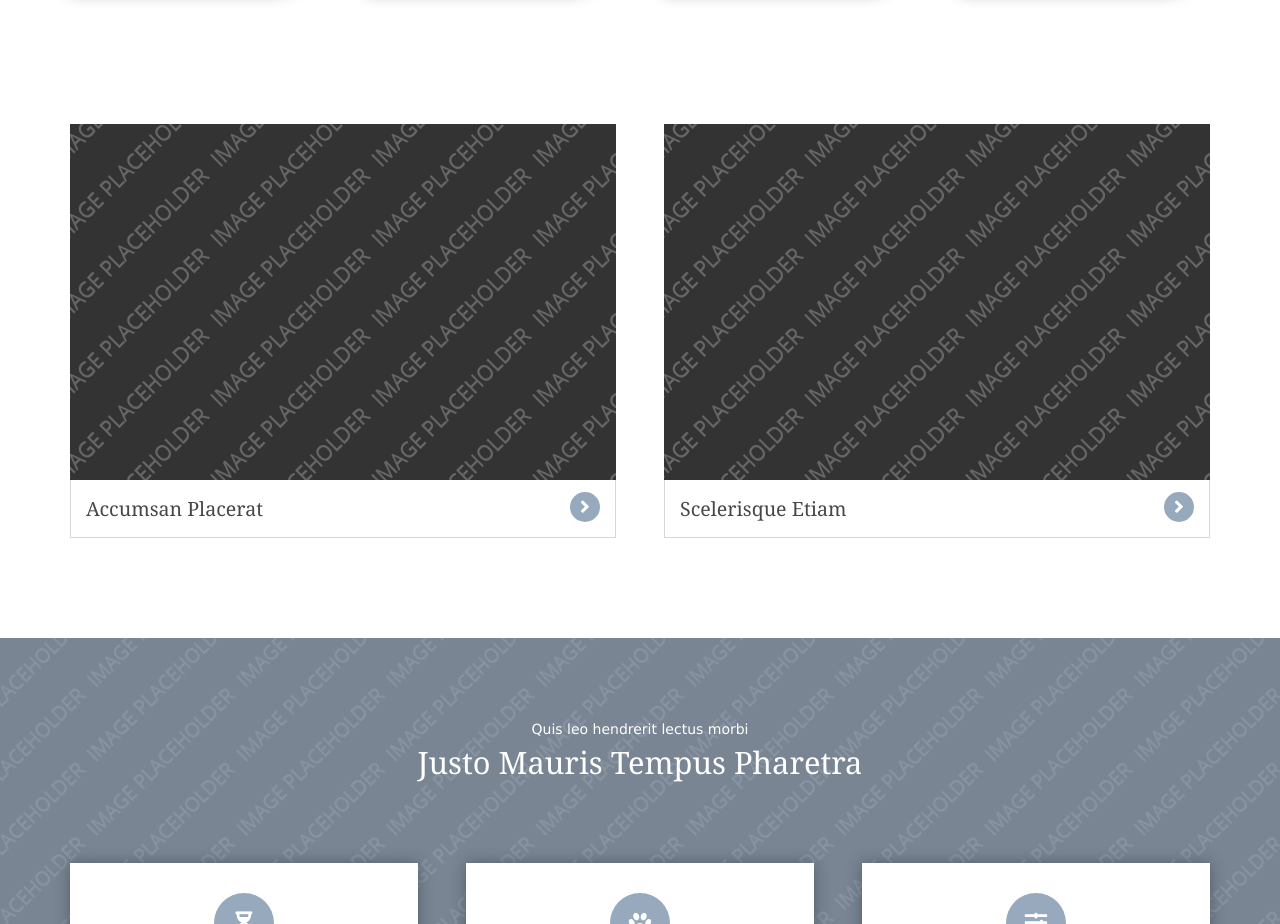
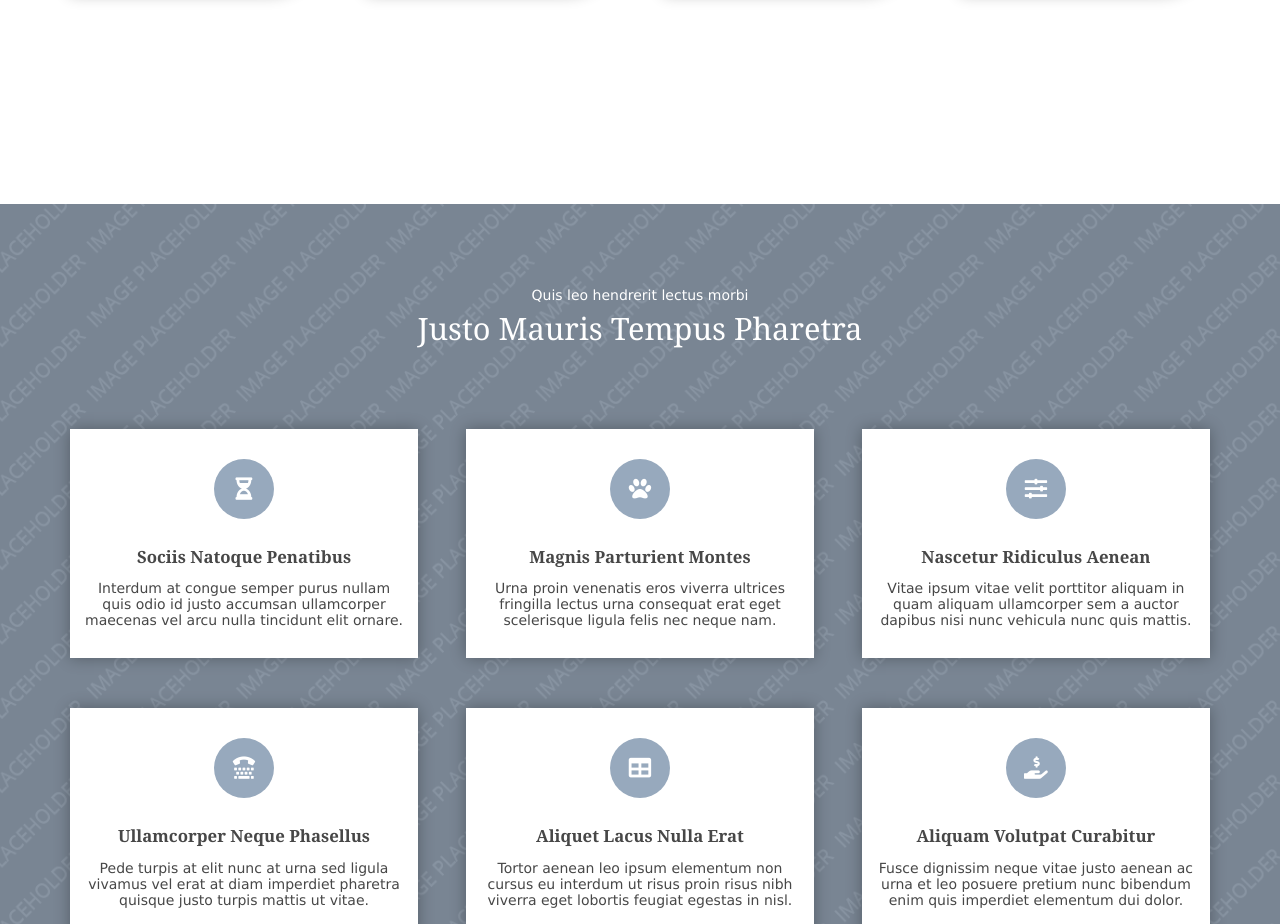
Before and after one commit to baraabourghli/netlify-gitops, a plain HTML site: page index.html in a window 1280 px wide. Shown: the part 940-1864 px from the top of the page. Drawn offline with Linux system fonts and the light colour scheme.

Commit message:
remove an empty section

```diff
--- a/index.html
+++ b/index.html
@@ -110,16 +110,6 @@ Licence URI: https://www.os-templates.com/template-terms
         </li>
       </ul>
     </section>
-    <!-- ################################################################################################ -->
-    <section class="group shout">
-      <figure class="one_half first"><img src="images/demo/546x356.png" alt="">
-        <figcaption class="heading"><a href="#">Accumsan placerat</a></figcaption>
-      </figure>
-      <figure class="one_half"><img src="images/demo/546x356.png" alt="">
-        <figcaption class="heading"><a href="#">Scelerisque etiam</a></figcaption>
-      </figure>
-    </section>
-    <!-- ################################################################################################ -->
     <!-- / main body -->
     <div class="clear"></div>
   </main>
```
